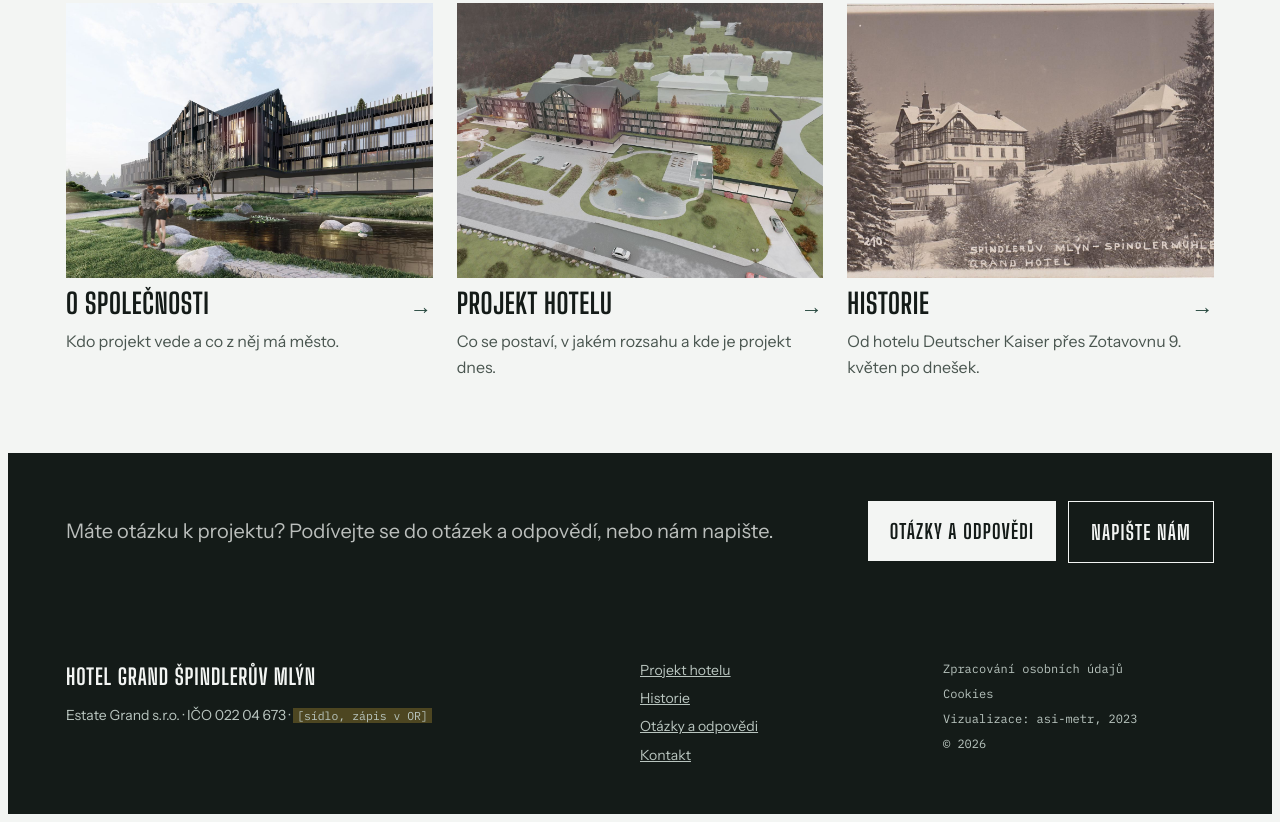
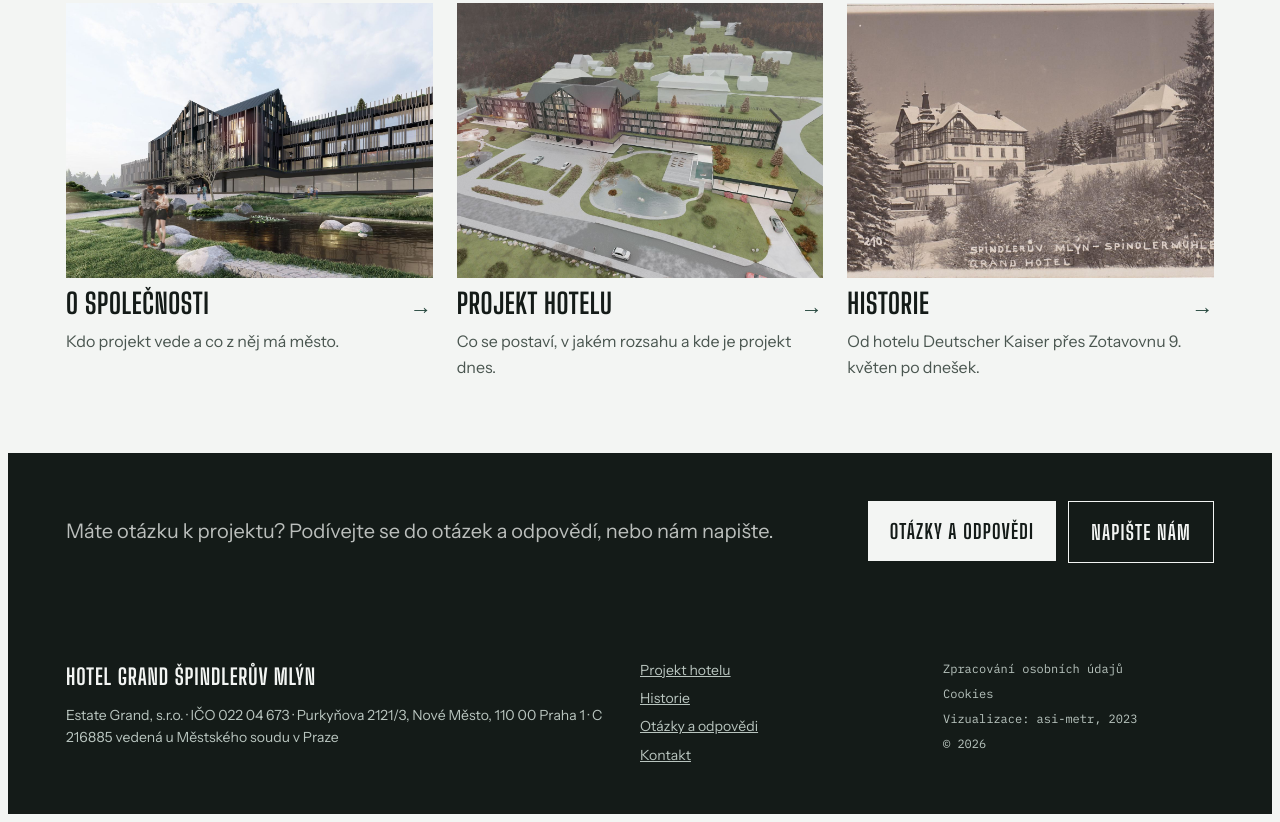
Before and after one commit to janjan279-gif/grand-korektury, a plain HTML site: page index.html in a window 1280 px wide. Shown: the part 1063-1885 px from the top of the page. Drawn offline with Linux system fonts and the light colour scheme.

Commit message:
Sídlo a zápis Estate Grand v OR
Co-Authored-By: Claude Opus 5.5 <noreply@anthropic.com>
Claude-Session: https://claude.ai/code/session_01J3nZGjr9UrkWWyACLftq1Z

```diff
--- a/index.html
+++ b/index.html
@@ -441,7 +441,7 @@ dialog button{background:none;border:1px solid #F3F5F3;color:#F3F5F3;font-family
         </div>
         <div class="addr">
           <div class="eyebrow" style="margin-bottom:6px">Společnost</div>
-          Estate Grand s.r.o.<br>IČO 022 04 673<br><span class="ph">[sídlo]</span>
+          Estate Grand, s.r.o.<br>IČO 022 04 673<br>Purkyňova 2121/3, Nové Město, 110 00 Praha 1
         </div>
       </div>
     </div>
@@ -450,7 +450,7 @@ dialog button{background:none;border:1px solid #F3F5F3;color:#F3F5F3;font-family
 </main>
 
 <footer><div class="wrap">
-  <div class="stack" style="gap:10px"><b>Hotel Grand Špindlerův Mlýn</b><p>Estate Grand s.r.o. · IČO 022 04 673 · <span class="ph">[sídlo, zápis v OR]</span></p></div>
+  <div class="stack" style="gap:10px"><b>Hotel Grand Špindlerův Mlýn</b><p>Estate Grand, s.r.o. · IČO 022 04 673 · Purkyňova 2121/3, Nové Město, 110 00 Praha 1 · C 216885 vedená u Městského soudu v Praze</p></div>
   <div class="stack" style="gap:6px"><a href="#projekt">Projekt hotelu</a><a href="#historie">Historie</a><a href="#otazky">Otázky a odpovědi</a><a href="#kontakt">Kontakt</a></div>
   <div class="stack mono" style="gap:6px"><span>Zpracování osobních údajů</span><span>Cookies</span><span>Vizualizace: asi-metr, 2023</span><span>© 2026</span></div>
 </div></footer>
```
